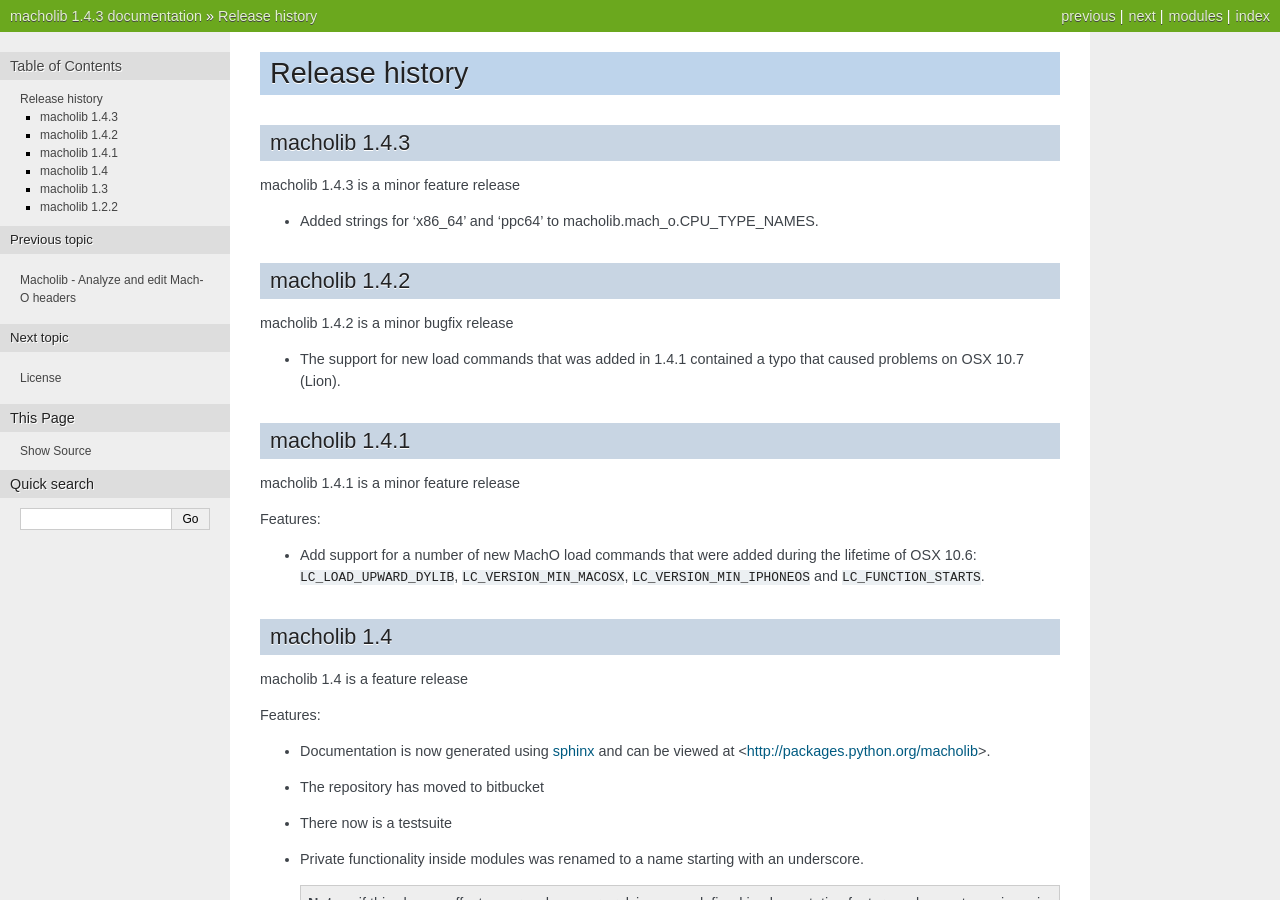
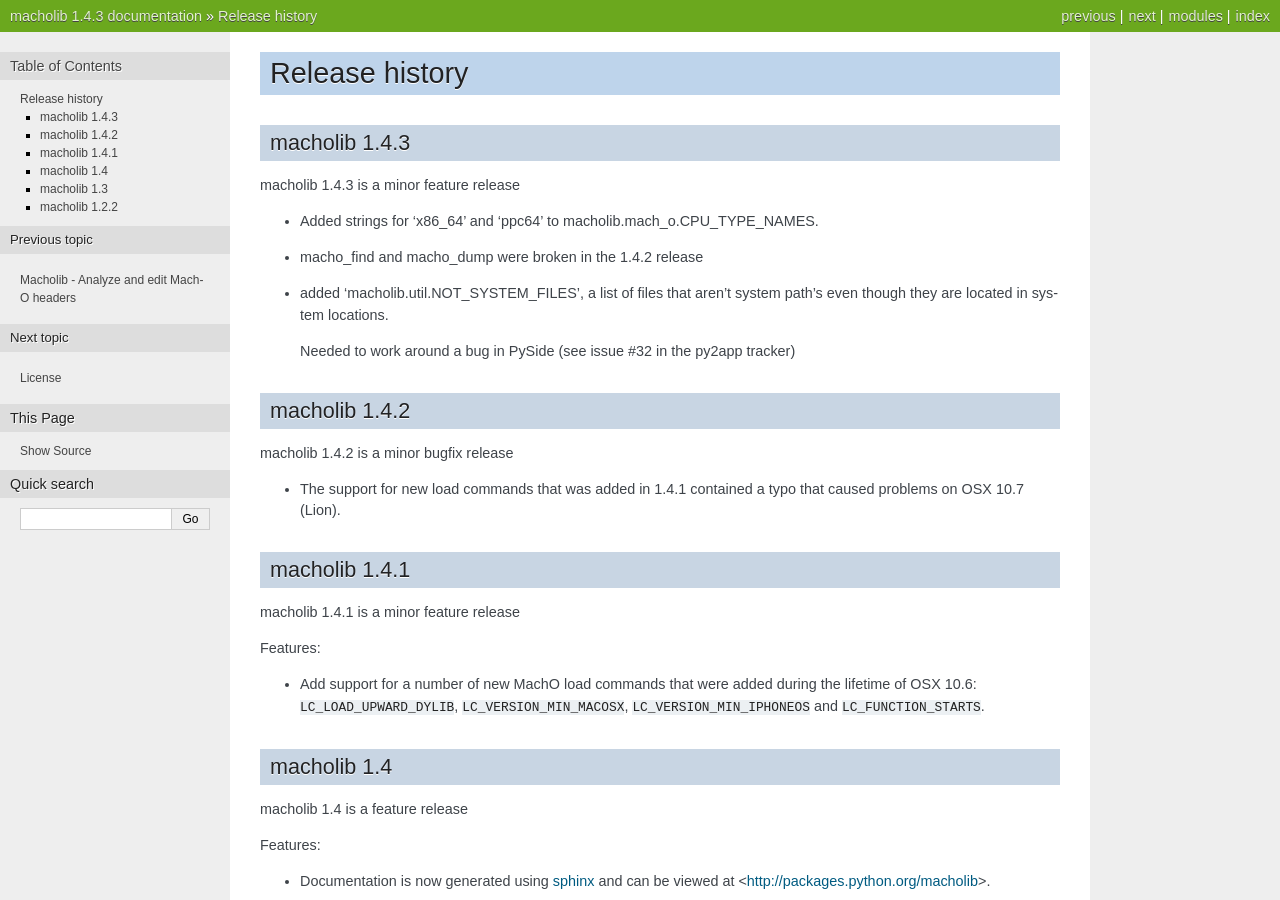
Before and after one commit to ronaldoussoren/macholib, a Sphinx documentation site: the page built from doc/changelog.rst, in a window 1280 px wide and 900 px high. Built offline with Sphinx 7.4.7, drawn with Linux system fonts in a browser that asks for light colours.

Commit message:
Add hack to make it possible to include libraries from system locations
Needed due to issue #32 in the py2app tracker: PySide installs
some shared libraries in /usr/lib and those don't get included
into the app bundle, and that in turn causes a crash when closing
basic apps (and might cause other problems as well)

```diff
--- a/doc/changelog.rst
+++ b/doc/changelog.rst
@@ -8,6 +8,16 @@ macholib 1.4.3 is a minor feature release
 
 * Added strings for 'x86_64' and 'ppc64' to
   macholib.mach_o.CPU_TYPE_NAMES.
+
+* macho_find and macho_dump were broken in the 1.4.2 release
+
+* added 'macholib.util.NOT_SYSTEM_FILES', a list of
+  files that aren't system path's even though they are
+  located in system locations.
+
+  Needed to work around a bug in PySide (see issue #32 in the
+  py2app tracker)
+
 
 
 macholib 1.4.2
```
Also changed, not shown: 1 other file.
